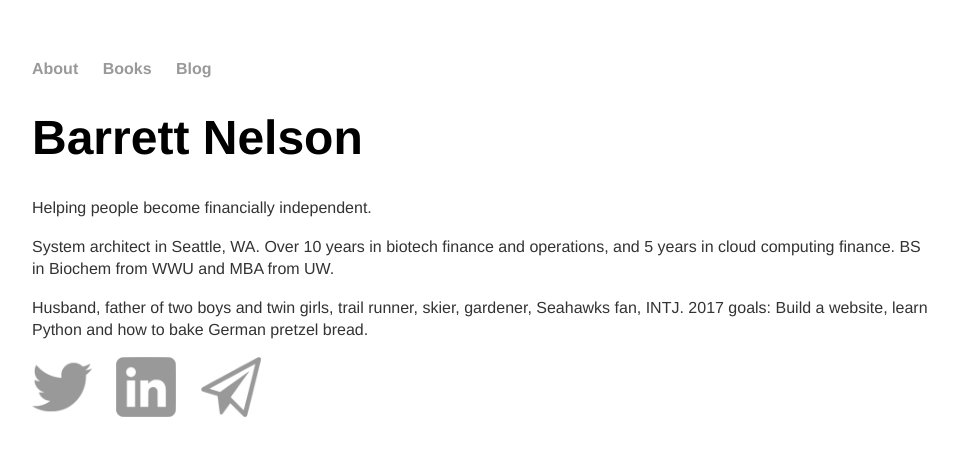
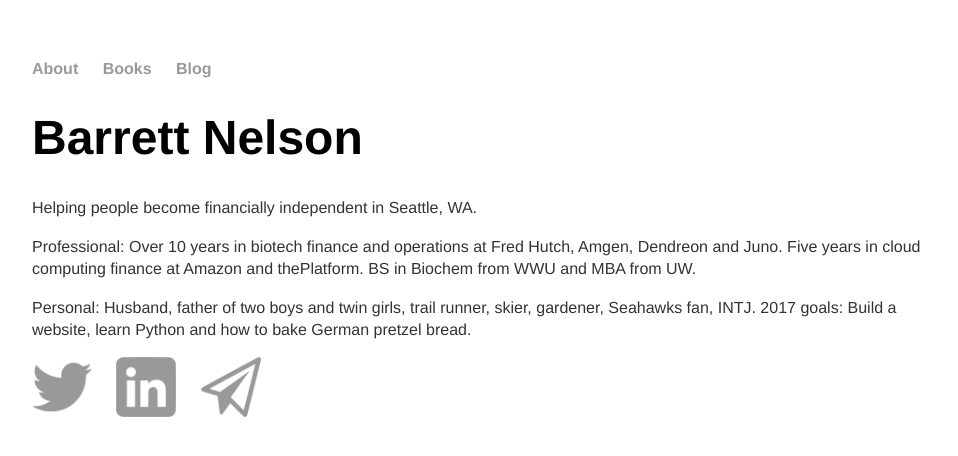
Before and after one commit to bstnel/bstnel.github.io, a Jekyll site: the page built from index.html, in a window 1280 px wide. Shown: the top 456 px of the page, without its empty margins (160-1118 px from the left). Built offline with Jekyll 4.4.1, drawn with Linux system fonts in a browser that asks for light colours.

Commit message:
Update index.html

```diff
--- a/index.html
+++ b/index.html
@@ -4,7 +4,7 @@ title: About
 ---
 <div class="blurb">
 	<h1>Barrett Nelson</h1>
-	<p>Helping people become financially independent.</p>
-	<p>System architect in Seattle, WA. Over 10 years in biotech finance and operations, and 5 years in cloud computing finance. BS in Biochem from WWU and MBA from UW.</p>
-     	<p>Husband, father of two boys and twin girls, trail runner, skier, gardener, Seahawks fan, INTJ. 2017 goals: Build a website, learn Python and how to bake German pretzel bread. </p>
+	<p>Helping people become financially independent in Seattle, WA.</p>
+	<p>Professional: Over 10 years in biotech finance and operations at Fred Hutch, Amgen, Dendreon and Juno. Five years in cloud computing finance at Amazon and thePlatform. BS in Biochem from WWU and MBA from UW.</p>
+     	<p>Personal: Husband, father of two boys and twin girls, trail runner, skier, gardener, Seahawks fan, INTJ. 2017 goals: Build a website, learn Python and how to bake German pretzel bread. </p>
 </div><!-- /.blurb -->
```
